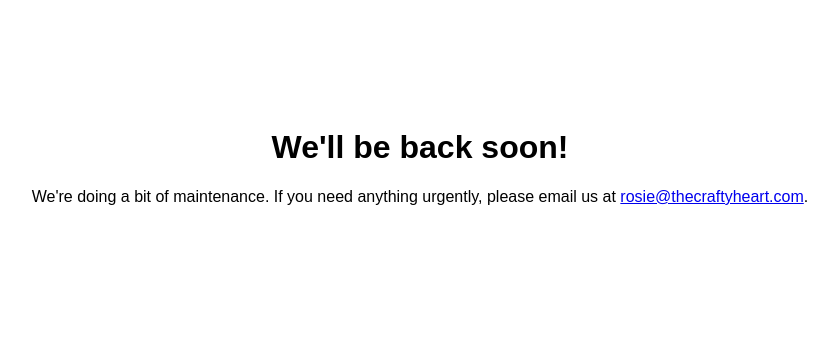
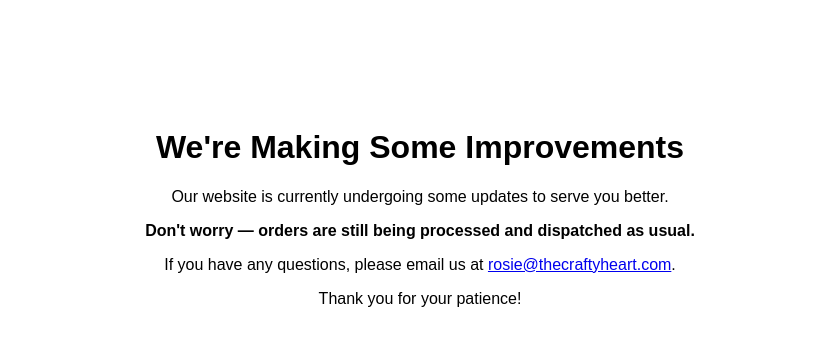
Before and after one commit to richwu121-cloud/maintenance-page, a plain HTML site: page index.html in a window 1280 px wide. Shown: the whole page, without its empty margins (220-1058 px from the left). Drawn offline with Linux system fonts and the light colour scheme.

Commit message:
Add files via upload

```diff
--- a/index.html
+++ b/index.html
@@ -4,10 +4,13 @@
 <head>
   <meta charset="UTF-8">
   <meta name="viewport" content="width=device-width, initial-scale=1">
-  <title>We'll Be Back Soon</title>
+  <title>We're Making Improvements</title>
 </head>
 <body style="text-align:center; padding:100px; font-family:sans-serif;">
-  <h1>We'll be back soon!</h1>
-  <p>We're doing a bit of maintenance. If you need anything urgently, please email us at <a href="mailto:rosie@thecraftyheart.com">rosie@thecraftyheart.com</a>.</p>
+  <h1>We're Making Some Improvements</h1>
+  <p>Our website is currently undergoing some updates to serve you better.</p>
+  <p><strong>Don't worry — orders are still being processed and dispatched as usual.</strong></p>
+  <p>If you have any questions, please email us at <a href="mailto:rosie@thecraftyheart.com">rosie@thecraftyheart.com</a>.</p>
+  <p>Thank you for your patience!</p>
 </body>
 </html>
```
